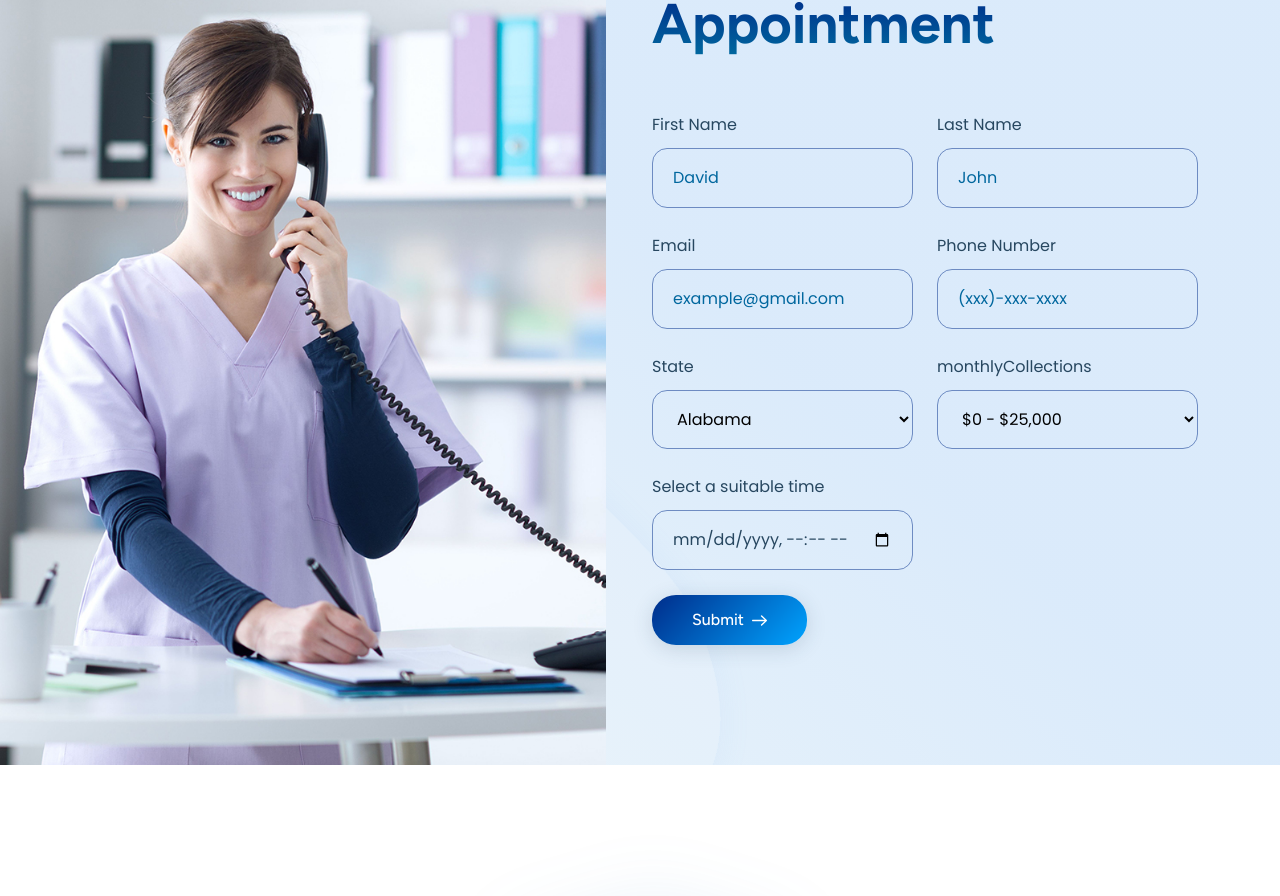
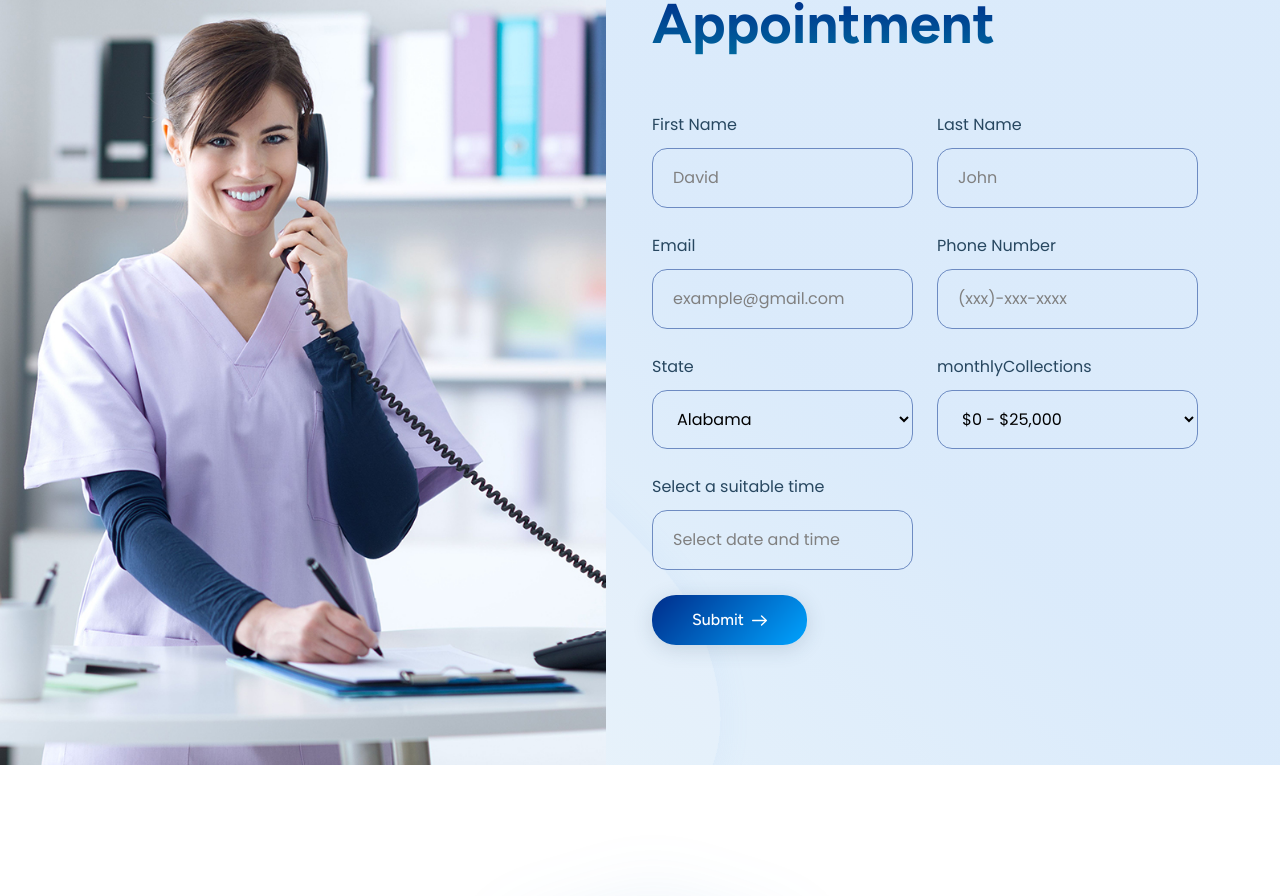
Before and after one commit to XphyreInc/XphyreHealthMultiPage-FE, a React (Create React App) app: page / in a window 1280 px wide. Shown: the part 4349-5245 px from the top of the page. Built offline with nearby package versions, Linux system fonts and the light colour scheme.

Commit message:
appointment form modified

```diff
--- a/package.json
+++ b/package.json
@@ -9,9 +9,10 @@
     "@testing-library/user-event": "^13.5.0",
     "axios": "^1.7.3",
     "bootstrap": "^5.3.2",
+    "date-fns": "^3.6.0",
     "html-react-parser": "^5.0.6",
     "react": "^18.2.0",
-    "react-datepicker": "^4.24.0",
+    "react-datepicker": "^4.25.0",
     "react-dom": "^18.2.0",
     "react-modal-image": "^2.6.0",
     "react-parallax": "^3.5.1",
--- a/src/components/AppointmentForm/index.jsx
+++ b/src/components/AppointmentForm/index.jsx
@@ -1,8 +1,11 @@
-import React, { useState } from 'react';
+import React, { useState, forwardRef } from 'react';
 import axios from 'axios';
 import 'react-datepicker/dist/react-datepicker.css';
 import { states, monthlyCollections } from '../../Constants/constants';
 import Modal from '../Modal/Modal';
+import DatePicker from 'react-datepicker';
+import 'react-datepicker/dist/react-datepicker.css';
+import { setHours, setMinutes } from 'date-fns';
 
 export default function AppointmentForm() {
   const [formData, setFormData] = useState({
@@ -12,8 +15,8 @@ export default function AppointmentForm() {
     state: '',
     monthlyCollections: '',
     datetime: '',
-    time: "",
-    date: "",
+    time: null,
+    date: null,
     timeZone: Intl.DateTimeFormat().resolvedOptions().timeZone,
   });
   const [modal, setModal] = useState({ visible: false, message: '' });
@@ -45,63 +48,108 @@ export default function AppointmentForm() {
     validatePhoneNumber(formattedValue);
   };
 
-  const validateName = (field, value) => {
-    if (!value.trim()) {
-      setErrors((prevErrors) => ({ ...prevErrors, [field]: 'This field is required.' }));
-    } else {
-      setErrors((prevErrors) => ({ ...prevErrors, [field]: '' }));
+  const handleDateChange = (selectedDate) => {
+    const date = selectedDate.toLocaleDateString(); // Extract date
+    const time = selectedDate.toLocaleTimeString([], { hour: '2-digit', minute: '2-digit' }); // Extract time
+
+    // Update the form data
+    setFormData({
+      ...formData,
+      date: date,
+      time: time,
+      datetime: selectedDate
+    });
+
+    // Clear the validation error if a valid date is selected
+    if (errors.datetime) {
+      setErrors({
+        ...errors,
+        datetime: '' // Clear the error for datetime
+      });
     }
   };
 
-  const validatemonthlyCollections = (field, value) => {
-    if (!value) {
-      setErrors((prevErrors) => ({ ...prevErrors, [field]: 'This field is required.' }));
-    } else {
-      setErrors((prevErrors) => ({ ...prevErrors, [field]: '' }));
-    }
+  const validateName = (name) => {
+    return name && name.trim() !== '';
   };
 
   const validateDatetime = (datetime) => {
-    let errors = {};
-
-    if (!datetime) {
-      errors.date = 'Date is required';
-    }
-    setErrors((prevErrors) => ({
-      ...prevErrors,
-      ...errors,
-    }));
-
-    return Object.keys(errors).length === 0;
+    return datetime !== '';
   };
-
-
-
 
   const validateEmail = (email) => {
     const regex = /^[^\s@]+@[^\s@]+\.[^\s@]+$/;
-    if (!regex.test(email)) {
-      setErrors((prevErrors) => ({ ...prevErrors, email: 'Invalid email address.' }));
-    } else {
-      setErrors((prevErrors) => ({ ...prevErrors, email: '' }));
-    }
+    return regex.test(email);
   };
 
   const validatePhoneNumber = (phoneNumber) => {
     const regex = /^\+1 \(\d{3}\)-\d{3}-\d{4}$/;
-    if (!regex.test(phoneNumber)) {
-      setErrors((prevErrors) => ({ ...prevErrors, phoneNumber: 'Invalid phone number format. Use +1 (xxx)-xxx-xxxx' }));
-    } else {
-      setErrors((prevErrors) => ({ ...prevErrors, phoneNumber: '' }));
-    }
+    return regex.test(phoneNumber);
   };
 
   const validateState = (state) => {
-    if (!state) {
-      setErrors((prevErrors) => ({ ...prevErrors, state: 'This field is required.' }));
-    } else {
-      setErrors((prevErrors) => ({ ...prevErrors, state: '' }));
+    return state && state.trim() !== '';
+  };
+
+  const validateMonthlyCollections = (monthlyCollections) => {
+    // Implement the validation logic for monthlyCollections if needed
+    return true; // Adjust according to your validation logic
+  };
+
+  const validateForm = (formData) => {
+    const { fullname, email, phoneNumber, state, datetime, monthlyCollections } = formData;
+
+    let valid = true;
+    let errors = {};
+
+    // Split full name into first and last name
+    const [firstName, lastName] = fullname.split(' ');
+
+    // Validate full name
+    if (!validateName(firstName)) {
+      errors.firstName = 'First name is required';
+      valid = false;
     }
+    if (!validateName(lastName)) {
+      errors.lastName = 'Last name is required';
+      valid = false;
+    }
+
+    // Validate email
+    if (!validateEmail(email)) {
+      errors.email = 'Invalid email address.';
+      valid = false;
+    }
+
+    // Validate phone number
+    if (!validatePhoneNumber(phoneNumber)) {
+      errors.phoneNumber = 'Invalid phone number format. Use +1 (xxx)-xxx-xxxx';
+      valid = false;
+    }
+
+    // Validate state
+    if (!validateState(state)) {
+      errors.state = 'This field is required.';
+      valid = false;
+    }
+
+    // Validate datetime
+    if (!validateDatetime(datetime)) {
+      errors.datetime = 'Date and time is required';
+      valid = false;
+    }
+
+    // Validate monthly collections (if applicable)
+    if (monthlyCollections !== undefined && !validateMonthlyCollections(monthlyCollections)) {
+      errors.monthlyCollections = 'Invalid monthly collections';
+      valid = false;
+    }
+
+    // Set errors in state
+    setErrors(errors);
+
+    console.log(valid);
+    return valid;
   };
 
   const formatPhoneNumber = (phoneNumber) => {
@@ -115,39 +163,10 @@ export default function AppointmentForm() {
     return phoneNumber;
   };
 
-  const getCurrentDateTime = () => {
-    const now = new Date();
-    const year = now.getFullYear();
-    const month = String(now.getMonth() + 1).padStart(2, '0');
-    const day = String(now.getDate()).padStart(2, '0');
-    const hours = String(now.getHours()).padStart(2, '0');
-    const minutes = String(now.getMinutes()).padStart(2, '0');
-    return `${year}-${month}-${day}T${hours}:${minutes}`;
-  };
-
   const handleSubmit = (e) => {
     e.preventDefault();
     let valid = true;
-    const { fullname, email, phoneNumber, state, datetime, monthlyCollections } = formData;
-    const [date, time] = datetime.split('T');
-    formData.date = date;
-    formData.time = time;
-    console.log(formData);
-
-    if (!fullname.split(' ')[0] || !fullname.split(' ')[1]) {
-      setErrors((prevErrors) => ({
-        ...prevErrors,
-        firstName: !fullname.split(' ')[0] ? 'This field is required.' : '',
-        lastName: !fullname.split(' ')[1] ? 'This field is required.' : '',
-      }));
-      valid = false;
-    }
-
-    validateEmail(email);
-    validatePhoneNumber(phoneNumber);
-    validateState(state);
-    validateDatetime(datetime);
-    validatemonthlyCollections(monthlyCollections)
+    let isValid = validateForm(formData)
 
     for (const error in errors) {
       if (errors[error]) {
@@ -155,9 +174,11 @@ export default function AppointmentForm() {
         break;
       }
     }
+    console.log(isValid);
+
 
     if (valid) {
-      axios.post('https://xphyre-health-be.netlify.app/.netlify/functions/api/send_email', {
+      axios.post('http://localhost:5000/api/send_email', {
         // http://localhost:5000/api/send_email
         // https://xphyre-health-be.netlify.app/.netlify/functions/api/send_email
         ...formData,
@@ -172,6 +193,18 @@ export default function AppointmentForm() {
         });
     }
   };
+
+  const CustomInput = forwardRef(({ value, onClick }, ref) => (
+    <input
+      className="cs_form_field"
+      onClick={onClick}
+      ref={ref}
+      value={value}
+      onChange={() => { }} // No onChange needed here
+      placeholder="Select date and time"
+      readOnly
+    />
+  ));
 
   const closeModal = () => {
     setModal({ ...modal, visible: false });
@@ -246,18 +279,6 @@ export default function AppointmentForm() {
           {errors.state && <p style={{ color: 'red' }}>{errors.state}</p>}
           <div className="cs_height_42 cs_height_xl_25" />
         </div>
-        {/* <div className="col-lg-6">
-          <label className="cs_input_label cs_heading_color">Monthly Collections</label>
-          <input
-            type="text"
-            className="cs_form_field"
-            placeholder="Monthly Collections (Optional)"
-            name="monthlyCollections"
-            value={formData.monthlyCollections}
-            onChange={handleChange}
-          />
-          <div className="cs_height_42 cs_height_xl_25" />
-        </div> */}
         <div className="col-lg-6">
           <label className="cs_input_label cs_heading_color">monthlyCollections</label>
           <select
@@ -275,15 +296,32 @@ export default function AppointmentForm() {
           {errors.state && <p style={{ color: 'red' }}>{errors.state}</p>}
           <div className="cs_height_42 cs_height_xl_25" />
         </div>
-        <div className="col-lg-6">
+        {/* <div className="col-lg-6">
           <label className="cs_input_label cs_heading_color">Select a suitable time</label>
           <input
             type="datetime-local"
-            className="cs_form_field"
+            className="cs_form_field cs_datetime_scroll"
             name="datetime"
             value={formData.datetime}
             onChange={handleChange}
             min={getCurrentDateTime()}
+          />
+          {errors.datetime && <p style={{ color: 'red' }}>{errors.datetime}</p>}
+          <div className="cs_height_42 cs_height_xl_25" />
+        </div> */}
+
+        <div className="col-lg-6">
+          <label className="cs_input_label cs_heading_color">Select a suitable time</label>
+          <DatePicker
+            selected={formData.datetime}
+            onChange={handleDateChange}
+            showTimeSelect
+            dateFormat="MMMM d, yyyy h:mm aa"
+            timeIntervals={15} // Adjusts the time intervals to scroll through
+            minDate={new Date()} // Prevents past dates
+            minTime={setHours(setMinutes(new Date(), 0), 0)} // Start time limit (e.g., 00:00)
+            maxTime={setHours(setMinutes(new Date(), 59), 23)} // End time limit (e.g., 23:59)
+            customInput={<CustomInput />} // Use custom input with placeholder
           />
           {errors.datetime && <p style={{ color: 'red' }}>{errors.datetime}</p>}
           <div className="cs_height_42 cs_height_xl_25" />
--- a/src/sass/common/_general.scss
+++ b/src/sass/common/_general.scss
@@ -612,7 +612,7 @@ textarea::placeholder,
 input::placeholder,
 .cs_form_field::placeholder,
 .cs_form_field_2::placeholder {
-  color: $accent-four;
+  color: gray;
 }
 
 textarea:-ms-input-placeholder,
```
Also changed, not shown: 1 other file (tests, documents, lock files or other folders).
